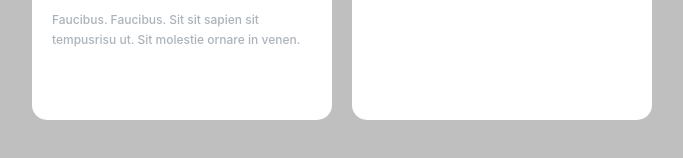
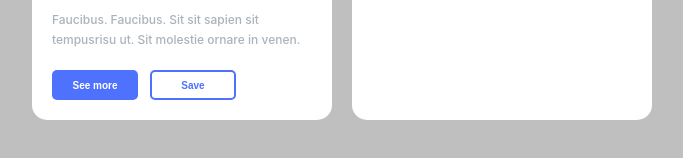
Before and after one commit to paul-koo/incubator-html-css, a React (Create React App) app in the folder home-work-week-1-card/: page / in a window 1280 px wide. Shown: the part 250-408 px from the top of the page, without its empty margins (298-981 px from the left). Built offline with nearby package versions, Linux system fonts and the light colour scheme; a web font is replaced by a local one.

Commit message:
feat: add styledComponent 'ButtonContainer.styled' adn 'Button.styled'

```diff
--- a/home-work-week-1-card/src/App.tsx
+++ b/home-work-week-1-card/src/App.tsx
@@ -4,14 +4,20 @@ import { CardBody } from './components/CardBody.styled';
 import { ScreenPicture } from './components/Image.styled';
 import { Title } from './components/Title.styled';
 import { Paragraph } from './components/Paragraph.styled';
+import { Button } from './components/Button.styled';
+import { ButtonContainer } from './components/ButtonContainer.styled';
 
 function App() {
   return (
     <Wrapper>
       <CardBody>
-        <ScreenPicture roads={"./images/image1.png"}/>
+        <ScreenPicture road={"./images/image1.png"}/>
         <Title>Headline</Title>
         <Paragraph>Faucibus. Faucibus. Sit sit sapien sit <br/> tempusrisu ut. Sit molestie ornare in venen.</Paragraph>
+        <ButtonContainer>
+          <Button status={"active"}>See more</Button>
+          <Button status={"inactive"}>Save</Button>
+        </ButtonContainer>
       </CardBody>
       <CardBody>
       </CardBody>
--- /dev/null
+++ b/home-work-week-1-card/src/components/Button.styled.tsx
@@ -0,0 +1,43 @@
+import styled, { css } from "styled-components";
+import { myTheme } from "../styles/Theme.styled";
+
+type ButtonPropsType = {
+    status: "active" | "inactive";
+}
+export const Button = styled.button<ButtonPropsType>`
+    width: 86px;
+    height: 30px;
+    font-size: 10px;
+    font-weight: ${myTheme.fontWeight.bold};
+    border: none;
+    border-radius: 5px;
+
+    ${props => props.status === "active" && css<ButtonPropsType>`
+        background-color: ${myTheme.color.button};
+        color: ${myTheme.backgroundColor.main};
+
+        &:hover {
+            background-color: ${myTheme.backgroundColor.main};
+            color: ${myTheme.color.button};
+            border: 2px solid ${myTheme.color.button};
+        }
+
+    `}
+
+    ${props => props.status === "inactive" && css<ButtonPropsType>`
+        background-color: ${myTheme.backgroundColor.main};
+        color: ${myTheme.color.button};
+        border: 2px solid ${myTheme.color.button};
+
+        &:hover {
+            background-color: ${myTheme.color.button};
+        color: ${myTheme.backgroundColor.main};
+        }
+
+    `}
+
+    /* &:hover {
+        background-color: ${(props) => props.status === "inactive" ? `${myTheme.color.button}` : `${myTheme.backgroundColor.main}`};
+        color: ${props => props.status === "inactive" ? `${myTheme.backgroundColor.main}` : `${myTheme.color.button}`};
+    }; */
+`
--- /dev/null
+++ b/home-work-week-1-card/src/components/ButtonContainer.styled.tsx
@@ -0,0 +1,8 @@
+import styled from "styled-components";
+
+export const ButtonContainer = styled.div`
+    display: flex;
+    gap: 12px;
+    justify-content: flex-start;
+    margin: 20px 10px 0px;
+`
--- a/home-work-week-1-card/src/components/Image.styled.tsx
+++ b/home-work-week-1-card/src/components/Image.styled.tsx
@@ -1,9 +1,9 @@
 import styled from "styled-components";
 type ScreenPictureType = {
-    roads: string,
+    road: string,
 }
 export const ScreenPicture = styled.img.attrs<ScreenPictureType>((props) => ({
-    src: props.roads,
+    src: props.road,
 }))`
     width: 100%;
     height: 170px;
```
Also changed, not shown: home-work-week-1-card/public/images/image1.png (renamed from home-work-week-1-card/src/images/image1.png).
